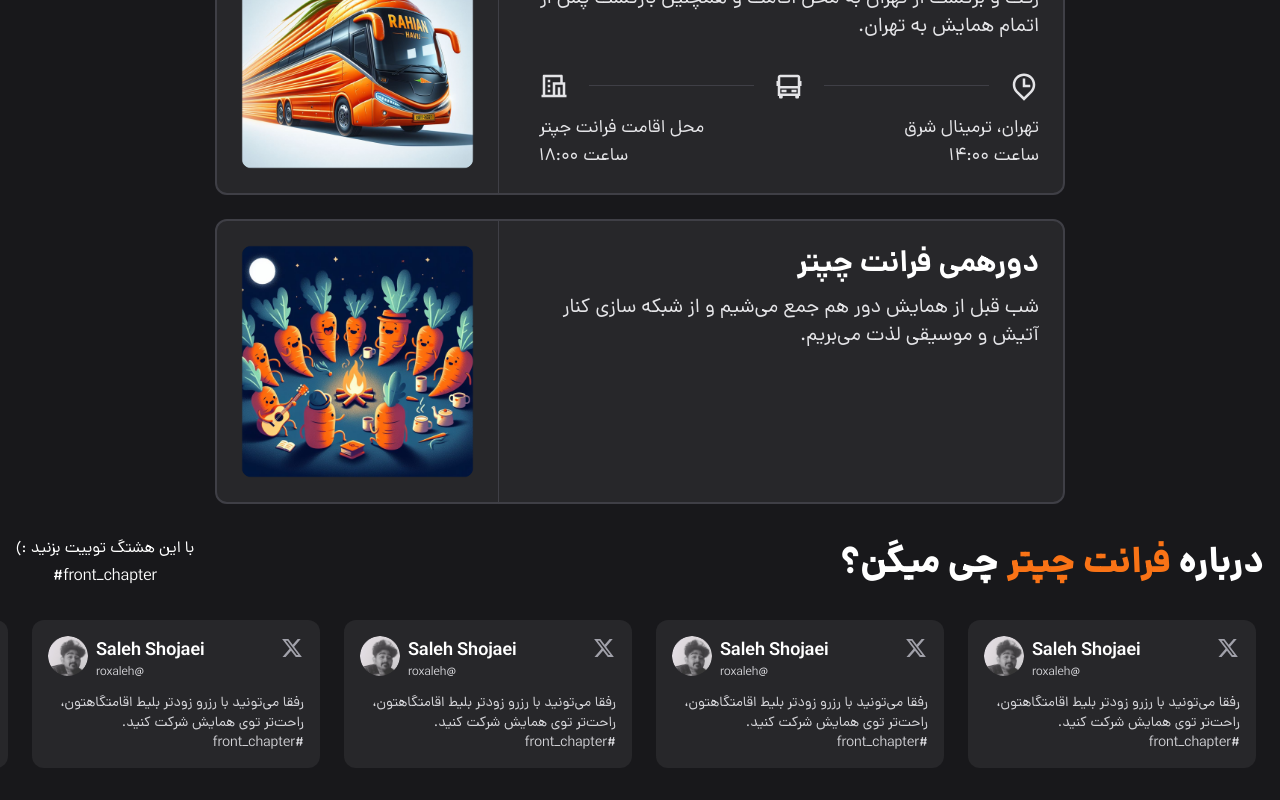
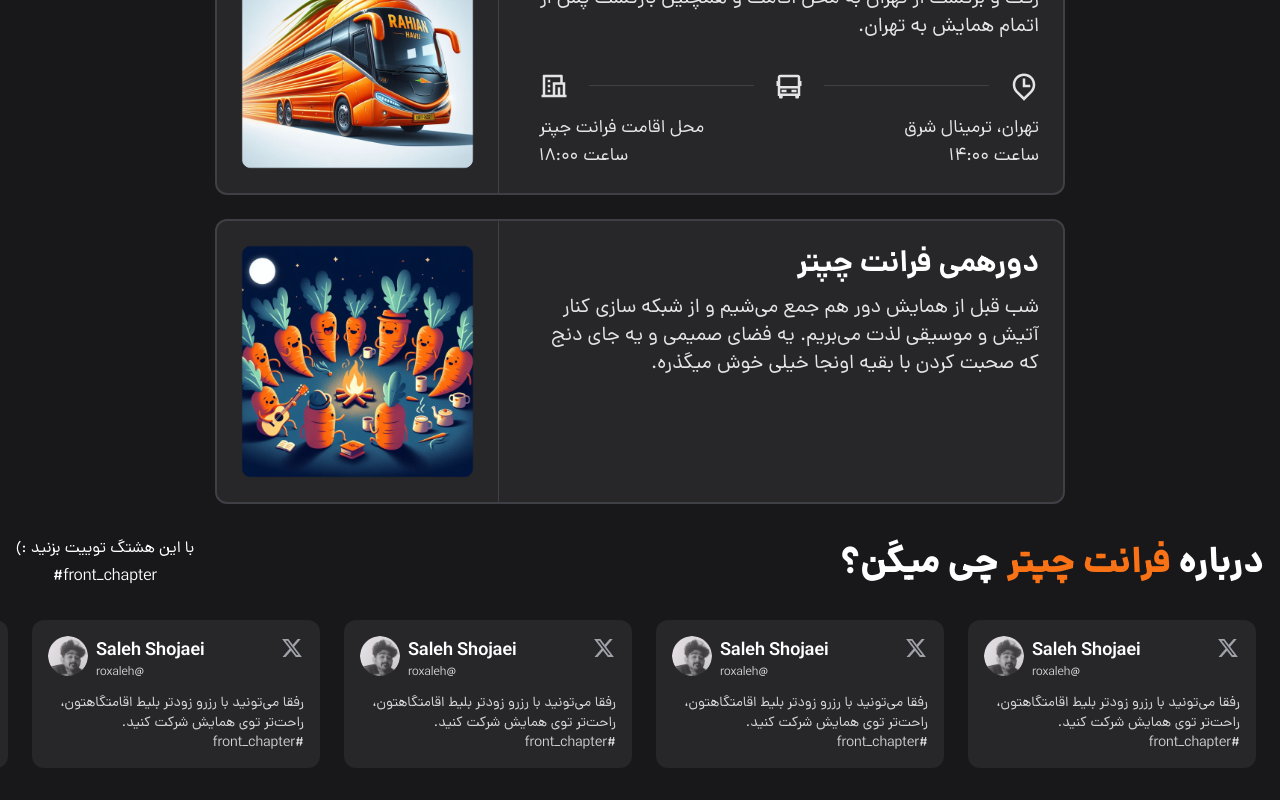
Before and after one commit to frontChapter/website-frontend, a Next.js app: page / in a window 1280 px wide. Shown: the part 5008-5808 px from the top of the page. Built offline with nearby package versions, Linux system fonts and the light colour scheme.

Commit message:
feat: update additionalPlans gathering description

```diff
--- a/src/data/additionalPlans.ts
+++ b/src/data/additionalPlans.ts
@@ -89,7 +89,8 @@ export const additionalPlans: AdditionalPlan[] = [
   {
     title: "دورهمی فرانت چپتر",
     description:
-      "شب قبل از همایش دور هم جمع می‌شیم و از شبکه سازی کنار آتیش و موسیقی لذت می‌بریم.",
+      "شب قبل از همایش دور هم جمع می‌شیم و از شبکه سازی کنار آتیش و موسیقی لذت می‌بریم.\n\n" +
+      "یه فضای صمیمی و یه جای دنج که صحبت کردن با بقیه اونجا خیلی خوش میگذره.",
     image: {
       mobile: {
         src: meetingMobileImage,
```
